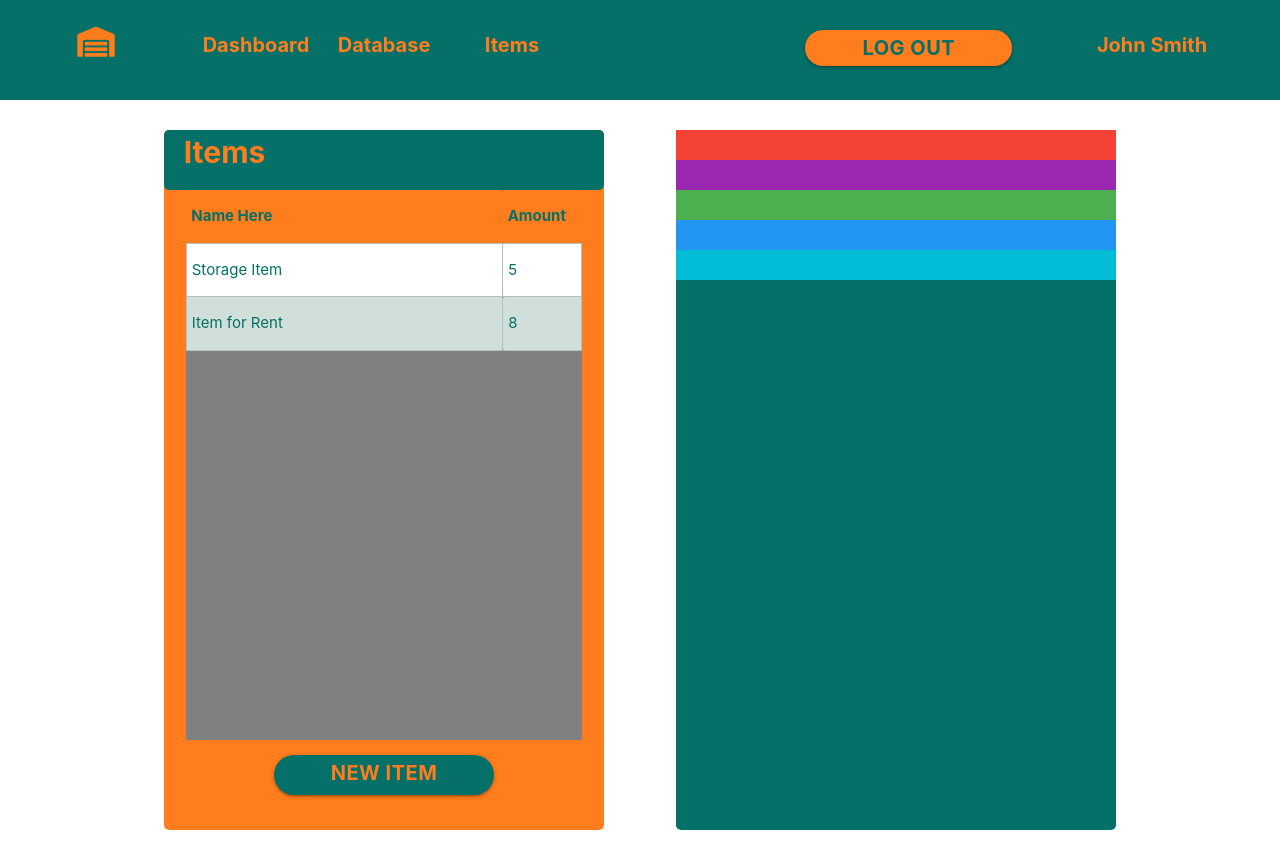
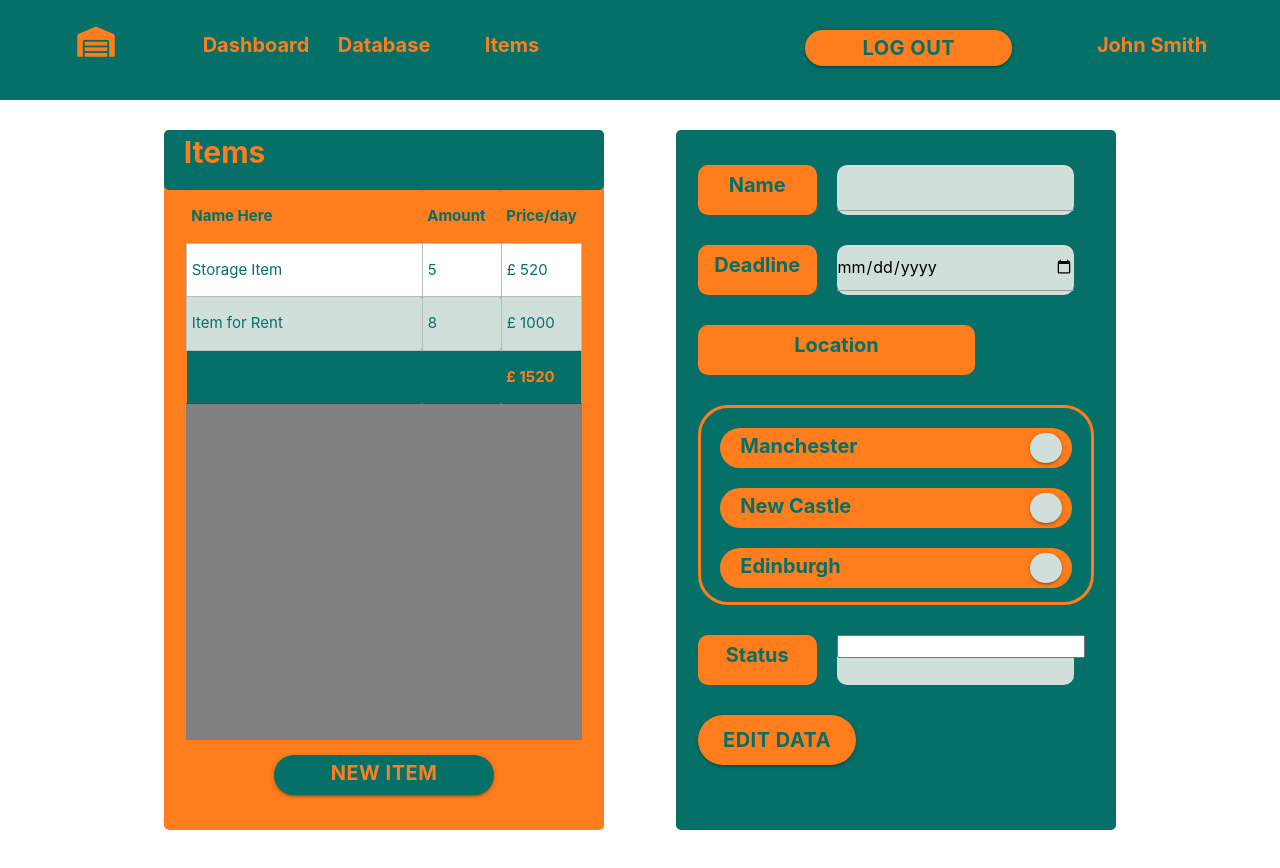
Before and after one commit to cameronduncan678/warehouseDBMS, a React (Create React App) app in the folder frontend/: page /items in a window 1280 px wide. Shown: the top 868 px of the page. Built offline with nearby package versions, Linux system fonts and the light colour scheme.

Commit message:
new fields added status price

```diff
--- a/frontend/src/assets/css/App.css
+++ b/frontend/src/assets/css/App.css
@@ -26,20 +26,32 @@
 .wh-dataItems{width:90%;margin:0 auto;height:700px;border-radius:5px;background:#ff7d1c}
 .wh-dataItems-table{width:90%;margin:0 auto;color:#047067;height:550px;overflow:scroll;background:grey;padding-top:0}
 .wh-dataItems-header{background:#047067;height:60px;border-radius:5px}.wh-dataItems-header span{font-size:30px;padding-left:20px;color:#ff7d1c;font-weight:bold}
-.wh-dataitem-header-1{width:80%;color:#047067;background:#ff7d1c}.wh-dataitem-header-2{width:20%;color:#047067;background:#ff7d1c}
-.wh-datapacket{width:90%;margin:0 auto;height:700px;border-radius:5px;background:#047067}
+.wh-dataitem-header-1{width:60%;color:#047067;background:#ff7d1c}.wh-dataitem-header-2{width:20%;color:#047067;background:#ff7d1c}
 .wh-dataitems-addnew{width:50%;margin:0 auto;text-align:center}.wh-dataitem-body tr{background:white}
 .wh-dataitem-body td{border:solid 1px #b5c0bc}.wh-dataitem-body tr:nth-child(even){background:#d1dfda}
+.wh-dataitem-footer{background:#047067;color:#ff7d1c;border:solid 1px #ff7d1c}.wh-dataitem-footer-total{font-weight:bold}
 .wh-dataitems-btn{width:100%;height:40px;font-size:20px;border-radius:50px;background:#047067;color:#ff7d1c;font-weight:bold}
 .wh-dataitems-btn:hover{background:#ff7d1c;color:#047067;border:solid 3px #047067}
+.wh-datapacket{width:90%;margin:0 auto;height:700px;border-radius:5px;background:#047067;padding-top:20px}
+.wh-data-name{width:90%;height:50px;margin:0 auto}.wh-data-deadline{width:90%;height:50px;margin:0 auto}
+.wh-data-location{width:90%;height:50px;margin:0 auto}.wh-data-location-wgt{width:70%;background:#ff7d1c;height:100%;border-radius:10px;text-align:center;font-size:20px;padding-top:5px;font-weight:bold;color:#047067}
+.wh-data-location-selection{width:90%;height:200px;border:solid 3px #ff7d1c;border-radius:30px;margin:0 auto;overflow-y:scroll}
+.wh-data-location-item{width:90%;background:#ff7d1c;margin:0 auto;height:40px;margin-top:20px;margin-bottom:20px;border-radius:50px;padding-top:3px;padding-left:20px;font-size:20px;font-weight:bold;color:#047067}
+.wh-data-location-item button{height:30px;background:#d1dfda;float:right;margin-right:10px;width:30px;border-radius:50px;margin-top:1.5px}
+.wh-data-status{height:50px;width:90%;margin:0 auto}.wh-data-submit{width:90%;height:50px;margin:0 auto}
+.wh-data-wgt{width:30%;height:100%;background:#ff7d1c;border-radius:10px;float:left;text-align:center;font-size:20px;padding-top:5px;font-weight:bold;color:#047067}
+.wh-data-input{width:60%;margin-left:5%;background:#d1dfda;height:100%;float:left;border-radius:10px}
+.wh-data-submit-btn{height:100%;width:40%;border-radius:50px;background:#ff7d1c;color:#047067;font-size:20px;font-weight:bold}
+.wh-data-submit-btn:hover{background:#047067;border:solid 3px #ff7d1c;color:#ff7d1c}
 @media screen and (max-width:992px){.wh-datapacket{margin-top:30px}}.wh-newData{width:20%}
 .wh-newData-btn{width:100%;height:50px;border-radius:50px;font-size:20px;font-weight:bold;background:#ff7d1c;color:#047067}
 .wh-newData-btn:hover{background:#047067;color:#ff7d1c;border:solid 3px #ff7d1c}.wh-table-section{height:450px;background:#ff7d1c;border-radius:5px;overflow:scroll}
 .wh-table{color:#047067}.wh-table-header-1{width:250px;background:#ff7d1c}.wh-table-header-2{width:350px;background:#ff7d1c}
 .wh-table-header-3{width:270px;background:#ff7d1c}.wh-table-header-4{width:300px;background:#ff7d1c}
 .wh-table-header-5{width:200px;background:#ff7d1c}.wh-table-header-6{width:250px;background:#ff7d1c}
-.wh-table-header-7{width:150px;background:#ff7d1c}.wh-table-data{background:white}
-.wh-table-data:nth-child(even){background:#d1dfda}.wh-table-status-ok{background:green;text-align:center;color:white;font-weight:bold;width:70%;border-radius:50px;padding:5px}
+.wh-table-header-7{width:150px;background:#ff7d1c}.wh-table-header-price{width:150px;background:#ff7d1c}
+.wh-table-data{background:white}.wh-table-data:nth-child(even){background:#d1dfda}
+.wh-table-status-ok{background:green;text-align:center;color:white;font-weight:bold;width:70%;border-radius:50px;padding:5px}
 .wh-table-status-warning{background:orange;text-align:center;color:white;font-weight:bold;width:70%;border-radius:50px;padding:5px}
 .wh-table-status-over{background:red;text-align:center;color:white;font-weight:bold;width:70%;border-radius:50px;padding:5px}
 .wh-table-link-btn{background:#047067;text-align:center;color:white;font-weight:bold;width:40%;border-radius:10px;font-size:25px;margin:0 auto;cursor:pointer}
--- a/frontend/src/assets/sass/components/Items.scss
+++ b/frontend/src/assets/sass/components/Items.scss
@@ -38,7 +38,7 @@
 
 
 .wh-dataitem-header-1{
-  width: 80%;
+  width: 60%;
   color: $mainGreen;
   background: $mainOrange;
 }
@@ -47,14 +47,6 @@
   width: 20%;
   color: $mainGreen;
   background: $mainOrange;
-}
-
-.wh-datapacket {
-  width: 90%;
-  margin: 0 auto;
-  height: 700px;
-  border-radius: 5px;
-  background: $mainGreen;
 }
 
 .wh-dataitems-addnew{
@@ -75,6 +67,16 @@
   background: $accentGreen;
 }
 
+.wh-dataitem-footer{
+  background: $mainGreen;
+  color: $mainOrange;
+  border: solid 1px $mainOrange;
+}
+
+.wh-dataitem-footer-total{
+  font-weight: bold;
+}
+
 .wh-dataitems-btn{
   width: 100%;
   height: 40px;
@@ -91,6 +93,129 @@
   border: solid 3px $mainGreen;
 }
 
+.wh-datapacket {
+  width: 90%;
+  margin: 0 auto;
+  height: 700px;
+  border-radius: 5px;
+  background: $mainGreen;
+  padding-top: 20px;
+}
+
+.wh-data-name{
+  width: 90%;
+  height: 50px;
+  margin: 0 auto;
+}
+
+.wh-data-deadline{
+  width: 90%;
+  height: 50px;
+  margin: 0 auto;
+}
+
+.wh-data-location {
+  width: 90%;
+  height: 50px;
+  margin: 0 auto;
+}
+
+.wh-data-location-wgt{
+  width: 70%;
+  background: $mainOrange;
+  height: 100%;
+  border-radius: 10px;
+  text-align: center;
+  font-size: 20px;
+  padding-top: 5px;
+  font-weight: bold;
+  color: $mainGreen;
+}
+
+.wh-data-location-selection{
+  width: 90%;
+  height: 200px;
+  border: solid 3px $mainOrange;
+  border-radius: 30px;
+  margin: 0 auto;
+  overflow-y: scroll;
+}
+
+.wh-data-location-item{
+  width: 90%;
+  background: $mainOrange;
+  margin: 0 auto;
+  height: 40px;
+  margin-top: 20px;
+  margin-bottom: 20px;
+  border-radius: 50px;
+  padding-top: 3px;
+  padding-left: 20px;
+  font-size: 20px;
+  font-weight: bold;
+  color: $mainGreen;
+}
+
+.wh-data-location-item button{
+  height: 30px;
+  background: $accentGreen;
+  float: right;
+  margin-right: 10px;
+  width: 30px;
+  border-radius: 50px;
+  margin-top: 1.5px;
+}
+
+.wh-data-status{
+  height: 50px;
+  width: 90%;
+  margin: 0 auto;
+}
+
+.wh-data-submit{
+  width: 90%;
+  height: 50px;
+  margin: 0 auto;
+}
+
+.wh-data-wgt{
+  width: 30%;
+  height: 100%;
+  background: $mainOrange;
+  border-radius: 10px;
+  float: left;
+  text-align: center;
+  font-size: 20px;
+  padding-top: 5px;
+  font-weight: bold;
+  color: $mainGreen;
+}
+
+.wh-data-input{
+  width: 60%;
+  margin-left: 5%;
+  background: $accentGreen;
+  height: 100%;
+  float: left;
+  border-radius: 10px;
+}
+
+.wh-data-submit-btn{
+  height: 100%;
+  width: 40%;
+  border-radius: 50px;
+  background: $mainOrange;
+  color: $mainGreen;
+  font-size: 20px;
+  font-weight: bold;
+}
+
+.wh-data-submit-btn:hover{
+  background: $mainGreen;
+  border: solid 3px $mainOrange;
+  color: $mainOrange;
+}
+
 @media screen and (max-width: 992px) {
   .wh-datapacket {
     margin-top: 30px;
--- a/frontend/src/components/Data.js
+++ b/frontend/src/components/Data.js
@@ -4,11 +4,62 @@ class Data extends React.Component {
     render() {
         return (
             <div className="wh-datapacket">
-                <div className="wh-data-name section red"></div>
-                <div className="wh-data-deadline section purple"></div>
-                <div className="wh-data-location section green"></div>
-                <div className="wh-data-location-selection section blue"></div>
-                <div className="wh-data-suibmit section cyan"></div>
+                <div className="section">
+                    <div className="wh-data-name">
+                        <div className="wh-data-wgt">Name</div>
+                        <div className="wh-data-input">
+                            <input type="text"></input>
+                        </div>
+                    </div>
+                </div>
+                <div className="section">
+                    <div className="wh-data-deadline">
+                        <div className="wh-data-wgt">Deadline</div>
+                        <div className="wh-data-input">
+                            <input type="date"></input>
+                        </div>
+                    </div>
+                </div>
+                <div className="section">
+                    <div className="wh-data-location">
+                        <div className="wh-data-location-wgt">Location</div>
+                    </div>
+                </div>
+                <div className="section">
+                    <div className="wh-data-location-selection">
+                        <div className="wh-data-location-item">
+                            <span>Manchester</span>
+                            <button className="btn"></button>
+                        </div>
+                        <div className="wh-data-location-item">
+                            <span>New Castle</span>
+                            <button className="btn"></button>
+                        </div>
+                        <div className="wh-data-location-item">
+                            <span>Edinburgh</span>
+                            <button className="btn"></button>
+                        </div>
+                        <div className="wh-data-location-item">
+                            <span>Aberdeen</span>
+                            <button className="btn"></button>
+                        </div>
+                    </div>
+                </div>
+                <div className="section">
+                    <div className="wh-data-status">
+                        <div className="wh-data-wgt">Status</div>
+                        <div className="wh-data-input">
+                            <input type="select"></input>
+                        </div>
+                    </div>
+                </div>
+                <div className="section">
+                    <div className="wh-data-submit">
+                        <button className="wh-data-submit-btn btn">
+                            Edit Data
+                        </button>
+                    </div>
+                </div>
             </div>
         )
     }
--- a/frontend/src/components/DataItems.js
+++ b/frontend/src/components/DataItems.js
@@ -13,18 +13,28 @@ class DataItems extends React.Component {
                             <tr>
                                 <th className="wh-dataitem-header-1">Name Here</th>
                                 <th className="wh-dataitem-header-2">Amount</th>
+                                <th className="wh-dataitem-header-2">Price/day</th>
                             </tr>
                         </thead>
                         <tbody className="wh-dataitem-body">
                             <tr>
                                 <td>Storage Item</td>
                                 <td>5</td>
+                                <td>£ 520</td>
                             </tr>
                             <tr>
                                 <td>Item for Rent</td>
                                 <td>8</td>
+                                <td>£ 1000</td>
                             </tr>
                         </tbody>
+                        <tfoot className="wh-dataitem-footer">
+                            <tr>
+                                <td></td>
+                                <td></td>
+                                <td className="wh-dataitem-footer-total">£ 1520</td>
+                            </tr>
+                        </tfoot>
                     </table>
                 </div>
                 <div className="section ">
--- a/frontend/src/components/Table.js
+++ b/frontend/src/components/Table.js
@@ -1,8 +1,8 @@
 import React from 'react';
 
-class Table extends React.Component{
-    render(){
-        return(
+class Table extends React.Component {
+    render() {
+        return (
             <div className="wh-table-section">
                 <table className="wh-table">
                     <thead className="wh-table-thead">
@@ -10,26 +10,29 @@ class Table extends React.Component{
                             <th className="wh-table-header-1">Order ID</th>
                             <th className="wh-table-header-2">Name</th>
                             <th className="wh-table-header-3">Item Amount</th>
+                            <th className="wh-table-header-price">Price/day</th>
                             <th className="wh-table-header-4">Deadline</th>
                             <th className="wh-table-header-5">Status</th>
                             <th className="wh-table-header-6">Location</th>
                             <th className="wh-table-header-7"></th>
                         </tr>
                     </thead>
-                    <tbody>
+                    <tbody className="wh-table-body">
                         <tr className="wh-table-data">
-                            <td>223hobo5b2pco</td>
-                            <td>Jackob Soldin</td>
-                            <td>#13</td>
-                            <td>12/10/2020</td>
-                            <td><div className="wh-table-status-ok">STORAGE</div></td>
-                            <td>Manchester</td>
-                            <td><div className="wh-table-link-btn"><i className="fas fa-external-link-square-alt"></i></div></td>
+                            <td className="wh-table-data-1">223hobo5b2pco</td>
+                            <td className="wh-table-data-2">Jackob Soldin</td>
+                            <td className="wh-table-data-3">#13</td>
+                            <td>£ 2600</td>
+                            <td className="wh-table-data-4">12/10/2020</td>
+                            <td className="wh-table-data-5"><div className="wh-table-status-ok">STORAGE</div></td>
+                            <td className="wh-table-data-6">Manchester</td>
+                            <td className="wh-table-data-7"><div className="wh-table-link-btn"><i className="fas fa-external-link-square-alt"></i></div></td>
                         </tr>
                         <tr className="wh-table-data">
                             <td>28bvao85ff</td>
                             <td>Jane Lancaster</td>
                             <td>#29</td>
+                            <td>£ 4700</td>
                             <td>12/10/2020</td>
                             <td><div className="wh-table-status-warning">WARNING</div></td>
                             <td>Derby</td>
@@ -39,72 +42,10 @@ class Table extends React.Component{
                             <td>09vboav23biv</td>
                             <td>Allister McBrindle</td>
                             <td>#07</td>
+                            <td>£ 700</td>
                             <td>12/10/2020</td>
                             <td><div className="wh-table-status-over">OVER</div></td>
                             <td>Derby</td>
-                            <td><div className="wh-table-link-btn"><i className="fas fa-external-link-square-alt"></i></div></td>
-                        </tr>
-                        <tr className="wh-table-data">
-                            <td>223hobo5b2pco</td>
-                            <td>Jackob Soldin</td>
-                            <td>#13</td>
-                            <td>12/10/2020</td>
-                            <td><div className="wh-table-status-ok">STORAGE</div></td>
-                            <td>Manchester</td>
-                            <td><div className="wh-table-link-btn"><i className="fas fa-external-link-square-alt"></i></div></td>
-                        </tr>
-                        <tr className="wh-table-data">
-                            <td>223hobo5b2pco</td>
-                            <td>Jackob Soldin</td>
-                            <td>#13</td>
-                            <td>12/10/2020</td>
-                            <td><div className="wh-table-status-ok">STORAGE</div></td>
-                            <td>Manchester</td>
-                            <td><div className="wh-table-link-btn"><i className="fas fa-external-link-square-alt"></i></div></td>
-                        </tr>
-                        <tr className="wh-table-data">
-                            <td>223hobo5b2pco</td>
-                            <td>Jackob Soldin</td>
-                            <td>#13</td>
-                            <td>12/10/2020</td>
-                            <td><div className="wh-table-status-ok">STORAGE</div></td>
-                            <td>Manchester</td>
-                            <td><div className="wh-table-link-btn"><i className="fas fa-external-link-square-alt"></i></div></td>
-                        </tr>
-                        <tr className="wh-table-data">
-                            <td>223hobo5b2pco</td>
-                            <td>Jackob Soldin</td>
-                            <td>#13</td>
-                            <td>12/10/2020</td>
-                            <td><div className="wh-table-status-ok">STORAGE</div></td>
-                            <td>Manchester</td>
-                            <td><div className="wh-table-link-btn"><i className="fas fa-external-link-square-alt"></i></div></td>
-                        </tr>
-                        <tr className="wh-table-data">
-                            <td>223hobo5b2pco</td>
-                            <td>Jackob Soldin</td>
-                            <td>#13</td>
-                            <td>12/10/2020</td>
-                            <td><div className="wh-table-status-ok">STORAGE</div></td>
-                            <td>Manchester</td>
-                            <td><div className="wh-table-link-btn"><i className="fas fa-external-link-square-alt"></i></div></td>
-                        </tr>
-                        <tr className="wh-table-data">
-                            <td>223hobo5b2pco</td>
-                            <td>Jackob Soldin</td>
-                            <td>#13</td>
-                            <td>12/10/2020</td>
-                            <td><div className="wh-table-status-ok">STORAGE</div></td>
-                            <td>Manchester</td>
-                            <td><div className="wh-table-link-btn"><i className="fas fa-external-link-square-alt"></i></div></td>
-                        </tr>
-                        <tr className="wh-table-data">
-                            <td>223hobo5b2pco</td>
-                            <td>Jackob Soldin</td>
-                            <td>#13</td>
-                            <td>12/10/2020</td>
-                            <td><div className="wh-table-status-ok">STORAGE</div></td>
-                            <td>Manchester</td>
                             <td><div className="wh-table-link-btn"><i className="fas fa-external-link-square-alt"></i></div></td>
                         </tr>
                     </tbody>
```
Also changed, not shown: frontend/src/assets/sass/components/Table.scss (+5 -3 lines), frontend/src/components/Filter.js (+5 -5 lines), 1 other file (tests, documents, lock files or other folders).
